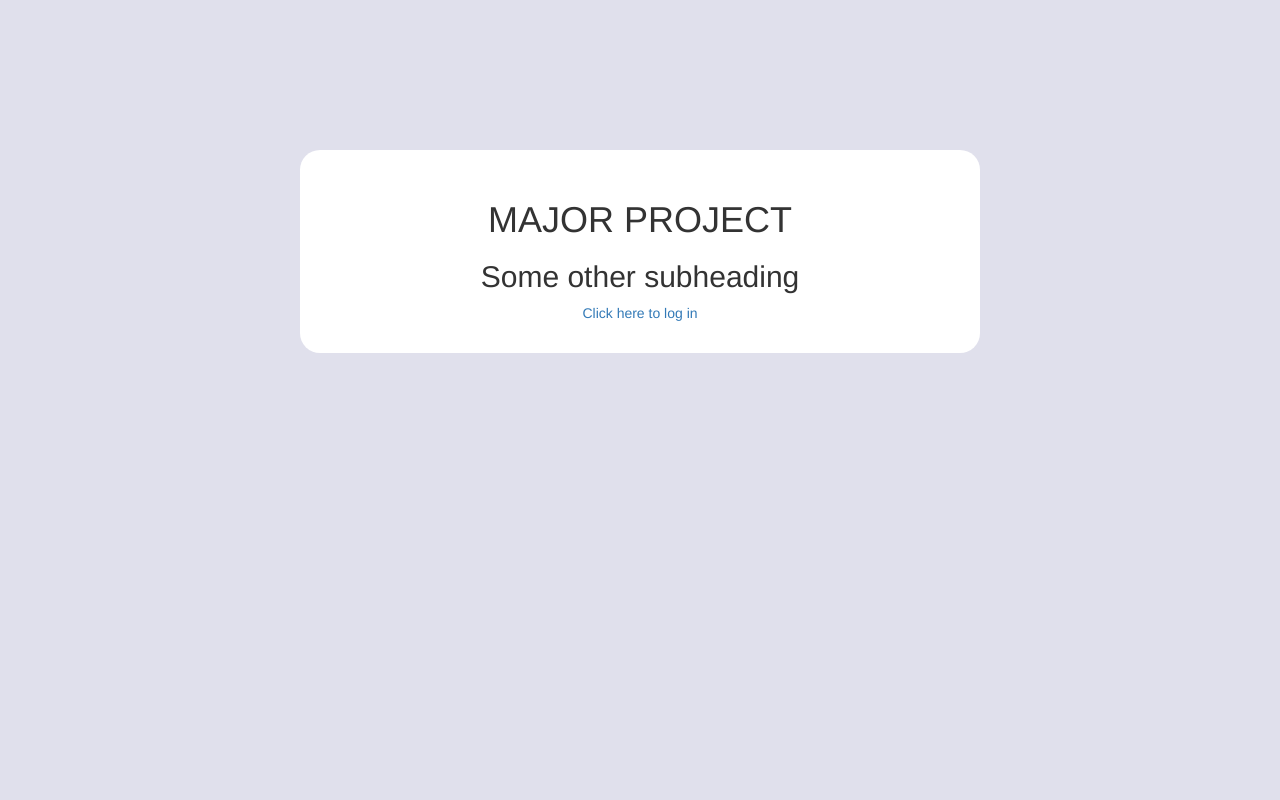
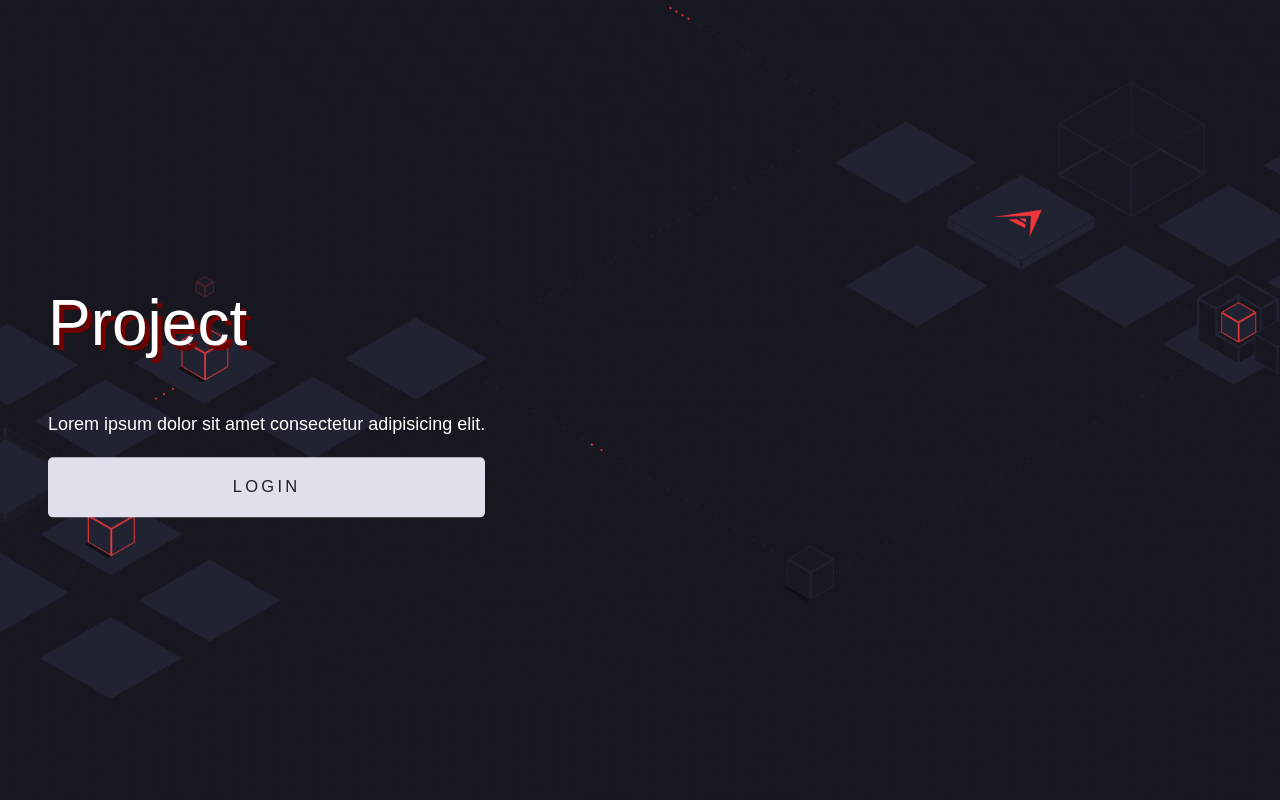
Before and after one commit to haseefathi/UniConnect, a Django app: page / in a window 1280 px wide. Run offline with Django 3.2, Linux system fonts and the light colour scheme; some libraries are stand-ins or nearby versions.

Commit message:
made landing page

```diff
--- a/src/pages/static/css/index-style.css
+++ b/src/pages/static/css/index-style.css
@@ -1,24 +1,57 @@
-body {
-    background: #E0E0EC;
+body,
+h1,
+h2,
+h3,
+h4,
+h5,
+h6 {
+    font-family: Arial, Helvetica, sans-serif;
 }
 
-.main-content {
-    background-color: white;
-    text-align: center;
-    margin: 150px 300px;
-    padding: 30px;
-    border-radius: 20px;
+body,
+html {
+    height: 100%;
+    line-height: 1.8;
 }
 
-button {
-    margin-top: 30px;
-    background-color: #1F1F29;
-    padding: 20px;
-    border-radius: 5px;
-    color: white;
-    border: none;
+
+/* Full height image header */
+
+.bgimg-1 {
+    background-position: center;
+    background-size: cover;
+    background-image: url("/static/images/landing6.gif");
+    min-height: 100%;
 }
 
-button:hover {
-    background-color: #700101;
+.w3-bar .w3-button {
+    padding: 16px;
 }
+
+span {
+    color: white;
+}
+
+.title {
+    text-shadow: #700101 5px 5px;
+}
+
+#login-button {
+    border: none;
+    border-radius: 5px;
+    padding: 15px;
+    background-color: #E0E0EC;
+    text-align: center;
+    font-size: 1.1em;
+    letter-spacing: 0.2em;
+    color: #1F1F29;
+}
+
+#login-button:hover {
+    background-color: #8A8A8B;
+    transition: 0.2s;
+}
+
+a {
+    text-decoration: none;
+}
--- a/src/pages/templates/index.html
+++ b/src/pages/templates/index.html
@@ -1,23 +1,28 @@
 {% load static %}
 
 <head>
-    <meta charset="utf-8">
-    <meta http-equiv="X-UA-Compatible" content="IE=edge">
+    <title>my version bro</title>
+    <meta charset="UTF-8">
     <meta name="viewport" content="width=device-width, initial-scale=1">
-    <script src="{% static 'js/jquery-1.11.3.min.js' %}"></script>
-    <script src="{% static 'js/bootstrap.min.js' %}"></script>
-    <script src="{% static 'js/index-script.js' %}"></script>
-    <link rel="stylesheet" href="{% static 'css/bootstrap.min.css'%}">
-    <link rel="stylesheet" href="{%  static  'css/index-style.css'  %}">
-    <title>Main Page</title>
+    <link rel="stylesheet" href="https://www.w3schools.com/w3css/4/w3.css">
+    <link rel="stylesheet" href="https://fonts.googleapis.com/css?family=Raleway">
+    <link rel="stylesheet" href="https://cdnjs.cloudflare.com/ajax/libs/font-awesome/4.7.0/css/font-awesome.min.css">
+    <link rel="stylesheet" href="{% static 'css/index-style.css' %}">
 </head>
 
 <body>
-    <div class="main-content">
-        <h1>MAJOR PROJECT</h1>
-        <h2>Some other subheading</h2>
-        <div class="box">
-            <a href="user/login">Click here to log in</a>
+
+    <!-- Header with full-height image -->
+    <header class="bgimg-1 w3-display-container" id="home">
+        <div class="w3-display-left w3-text-white" style="padding:48px">
+            <span class="w3-jumbo w3-hide-small title">Project</span><br>
+            <span class="w3-xxlarge w3-hide-large w3-hide-medium title">Project</span><br>
+            <span class="w3-large subtitle">Lorem ipsum dolor sit amet consectetur adipisicing elit. </span>
+            <a href="user/login">
+                <p id="login-button">LOGIN</p>
+            </a>
         </div>
-    </div>
+    </header>
 </body>
+
+</html>
```
Also changed, not shown: src/pages/static/css/temp-index-style.css (added, +24 -0 lines), src/pages/static/js/index-script.js (added, +27 -0 lines), src/pages/templates/temp-index.html (added, +23 -0 lines), src/db.sqlite3, src/pages/static/images/landing2.gif (added), src/pages/static/images/landing3.gif (added), src/pages/static/images/landing4.gif (added), src/pages/static/images/landing6.gif (added), 2 other files.
